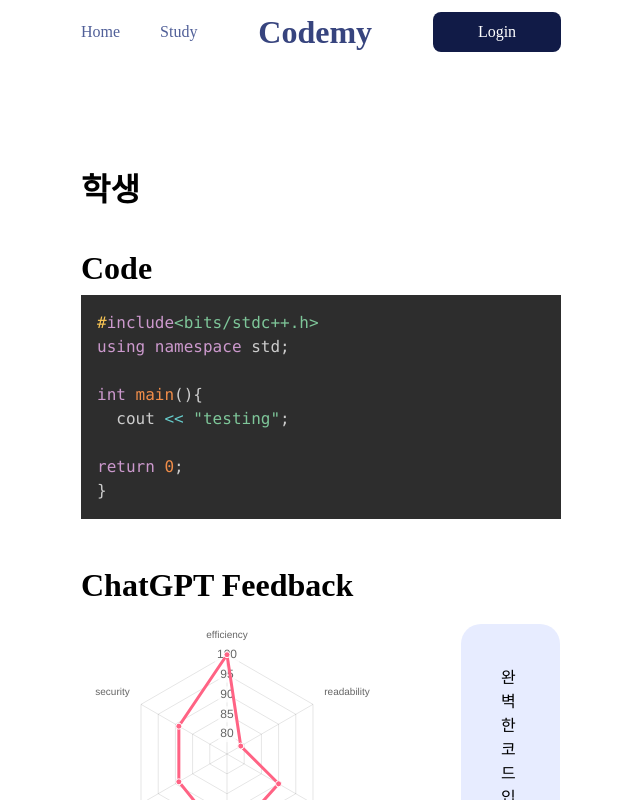
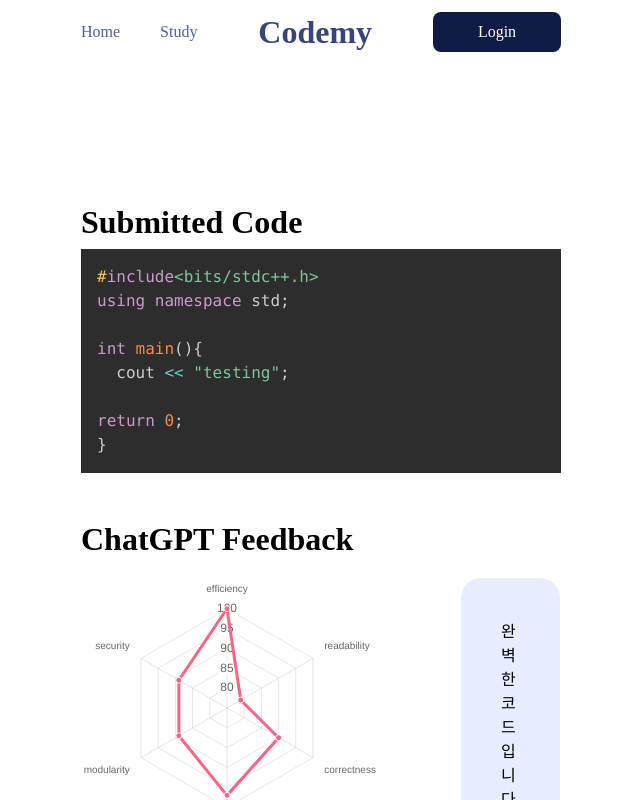
Before and after one commit to skkuse/2023spring_41class_team4, a Next.js app in the folder client/: page /study/student/comment/1 in a window 1280 px wide. Shown: the top 800 px of the page, without its empty margins (319-959 px from the left). Built offline with nearby package versions, Linux system fonts and the light colour scheme.

Commit message:
complete comment/[id] pages

```diff
--- a/client/src/app/study/student/comment/[id]/page.js
+++ b/client/src/app/study/student/comment/[id]/page.js
@@ -68,10 +68,10 @@ return 0;
   return (
     <main>
       <div className="student-status">
-        <h1>{localStorage.CodemyName} 학생</h1>
+        {/* <h1>{localStorage.CodemyName} 학생</h1> */}
         <div className="flex-col">
           <div className="flex-col margin-top">
-            <h1>Code</h1>
+            <h1>Submitted Code</h1>
             <div>
               <CodeViwer
                 code={feedback && feedback.content}
```
